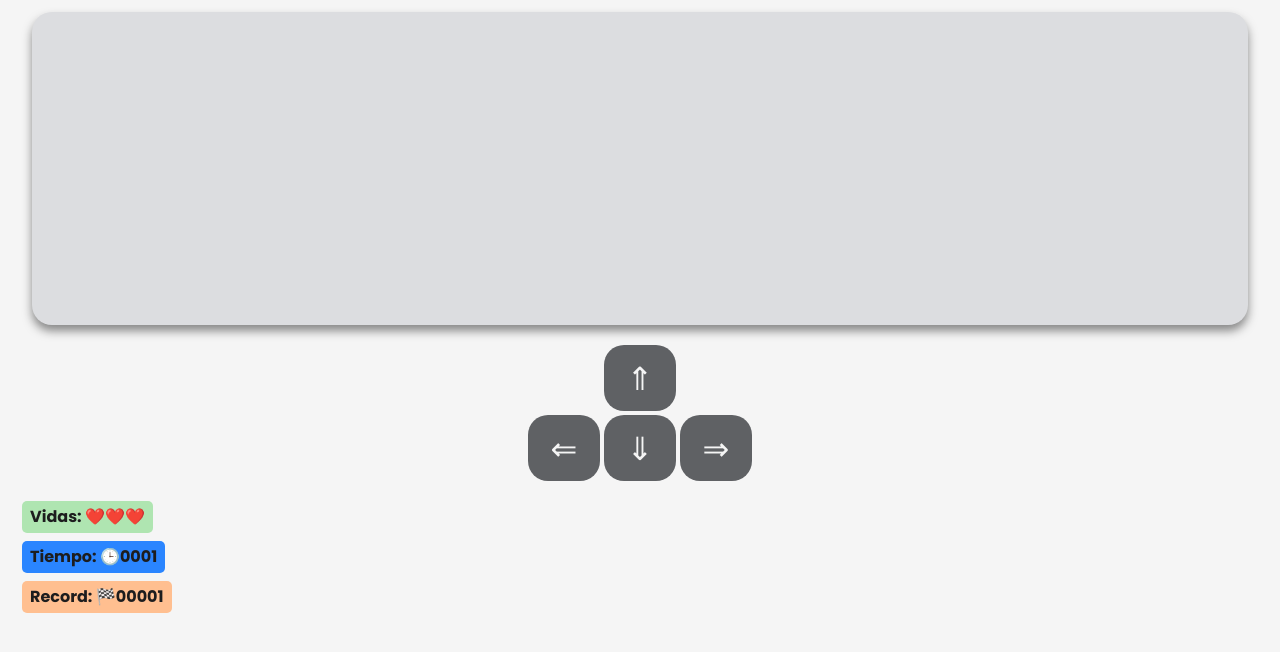
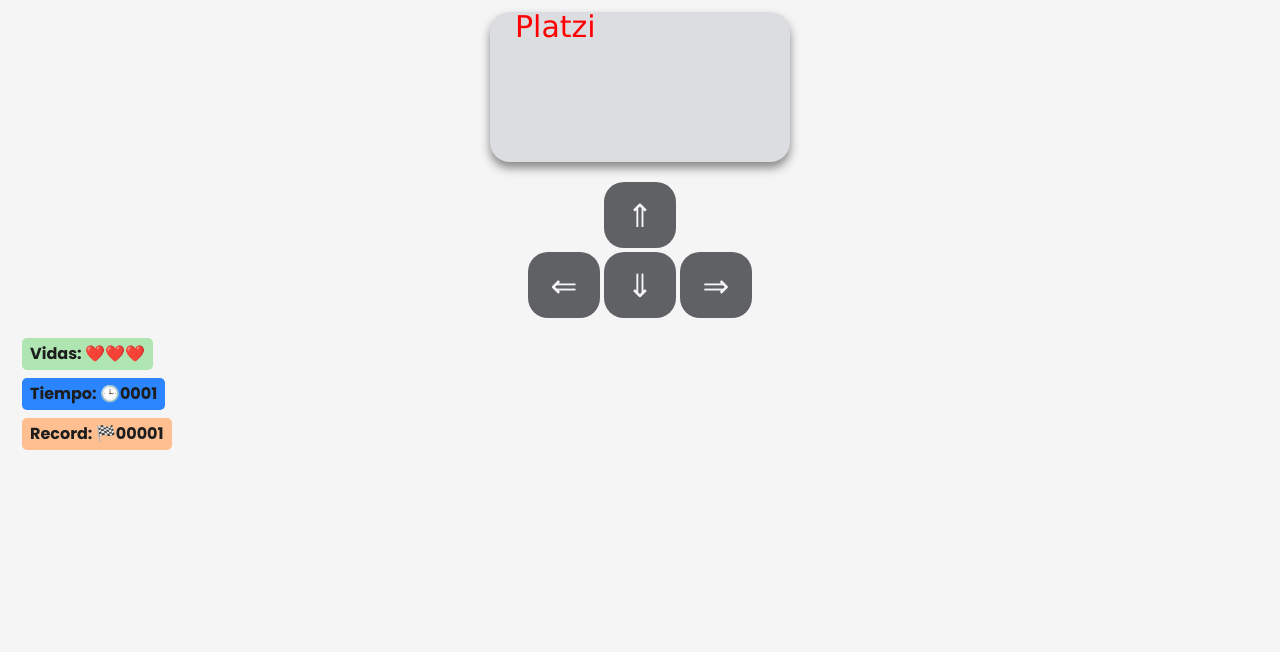
Before and after one commit to GaleedGutierrez/Taller-Practico-de-JavaScript-Crea-tu-Primer-Videojuego-2022, a website: page html/index.html in a window 1280 px wide. Drawn offline with Linux system fonts and the light colour scheme.

Commit message:
:white_check_mark: Clase N°2: ¿Qué es canvas en JavaScript?

```diff
--- a/pug/components/global/_head.pug
+++ b/pug/components/global/_head.pug
@@ -1,5 +1,7 @@
 meta(charset="UTF-8")
 meta(http-equiv="X-UA-Compatible", content="IE=edge")
 meta(name="viewport", content="width=device-width, initial-scale=1.0")
+meta(name="description" content="Laberinto realizado en Typescript.")
+meta(name="robots" content="index,follow")
 
 include ./_typography.pug
--- a/sass/style.scss
+++ b/sass/style.scss
@@ -10,8 +10,9 @@
     flex-wrap: wrap;
     justify-content: center;
     align-items: center;
-    width: 95%; // temporal
-    height: 31.3rem; // temporal
+
+    // width: 95%; // temporal
+    // height: 31.3rem; // temporal
     border-radius: 2rem;
     margin-block: 1.2rem 0;
     margin-inline: auto;
--- a/src/game.ts
+++ b/src/game.ts
@@ -1 +1,21 @@
-export {};
+
+const startGame = () => {
+    const Xi = 0;
+    const Yi = 0;
+    const WIDTH = 100;
+    const HEIGHT = 100;
+
+    // GAME.fillRect(50, Yi, WIDTH, HEIGHT);
+    // GAME.clearRect(0, 0, 50, 50);
+    // GAME.clearRect(50, 50, 50, 50);
+    // GAME.fillStyle = 0;
+    GAME.font = '30px Verdana';
+    GAME.fillStyle = 'red';
+    GAME.textAlign = 'start';
+    GAME.fillText('Platzi', 25, 25);
+};
+
+const CANVAS = document.querySelector('#main__game-container-id') as HTMLCanvasElement;
+const GAME = CANVAS.getContext('2d') as CanvasRenderingContext2D;
+
+window.addEventListener('load', startGame);
```
Also changed, not shown: css/style.css, dist/game.js, html/index.html, 1 other file.
